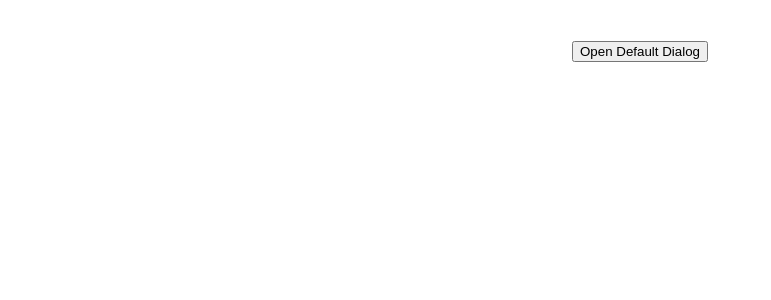
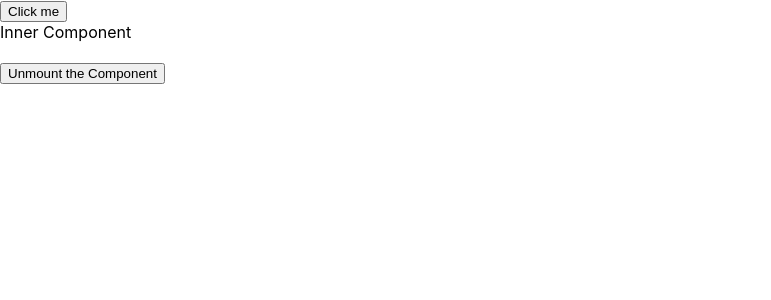
Before and after one commit to adtyagupta72/FYITMar26, a React (Create React App) app in the folder react-practice/: page / in a window 1280 px wide. Shown: the top 300 px of the page, without its empty margins (0-771 px from the left). Built offline with nearby package versions, Linux system fonts and the light colour scheme.

Commit message:
React: Class component life sycle

```diff
--- /dev/null
+++ b/react-practice/src/AppInner.jsx
@@ -0,0 +1,18 @@
+import React from "react"
+
+class AppInner extends React.Component
+{
+    constructor()
+    {
+        super()
+    }
+    render()
+    {
+        return <div>Inner Component</div>
+    }
+    componentWillUnmount()
+    {
+        console.log("unmounted")
+    }
+}
+export default AppInner
--- /dev/null
+++ b/react-practice/src/MyClassComponent.jsx
@@ -0,0 +1,85 @@
+import React from "react"
+import AppInner from "./AppInner"
+
+class MyClassComponent extends React.Component
+{
+    state = {counter: 0, innerComponent:<AppInner/>}
+    constructor()
+    {
+        super()
+        // console.log("Consturctor called!")
+    }
+
+    incrementCounter()
+    {
+        console.log(this.state)
+        this.setState({counter: this.state.counter+1})
+    }
+
+    // static getDerivedStateFromProps()
+    // {
+    //     console.log("Inside the getDerivedStateFromProps")
+    //     // console.log(state)
+    //     return null
+    // }
+    shouldComponentUpdate()
+    {
+        // console.log("Inside the shouldComponentUpdate")
+        return true
+    }
+
+    unmountChildComponent()
+    {
+        console.log("unmountChildComponent")
+
+    }
+
+    componentDidMount()
+    {
+        // console.log("Inside the componentDidMount method")
+        setTimeout(() =>
+        {
+            console.log("Unmounting...")
+            this.setState({
+                        ...this.state,
+                        innerComponent:<div>Unmounted</div>
+                    })
+        }, 5000);
+    }
+
+    getSnapshotBeforeUpdate(prevProps, prevState)
+    {
+        // console.log("Inside the getSnapshotBeforeUpdate")
+        // console.log("counter:", this.state.counter)
+        // console.log("prevState:", prevState)
+        return true
+    }
+
+    componentDidUpdate()
+    {
+        console.log("Inside the componentDidUpdate method")
+        console.log(this.state)
+    }
+
+    render()
+    {
+        // console.log("Inside the render method")
+        // console.log(this.props)
+        return (
+            <div>
+                <button onClick={()=>this.incrementCounter()}>Click me</button>
+                <br/>
+                <AppInner/>
+                <br/>
+                <button onClick={()=> this.unmountChildComponent()}>
+                        Unmount the Component
+                </button>
+            </div>
+        )
+    }
+
+
+}
+
+
+export default MyClassComponent
--- a/react-practice/src/index.js
+++ b/react-practice/src/index.js
@@ -3,11 +3,13 @@ import ReactDOM from 'react-dom/client';
 import './index.css';
 import App from './App';
 import TestComp from './TestComp';
+import MyClassComponent from './MyClassComponent';
 
 const root = ReactDOM.createRoot(document.getElementById('root'));
 root.render(
   <React.StrictMode>
-    <App />
+    {/* <App /> */}
+    <MyClassComponent/>
     {/* <TestComp count={2} color="orange" clickFunction={()=>{
       console.log("This is a callback function from Index.js")
     }}/> */}
```
